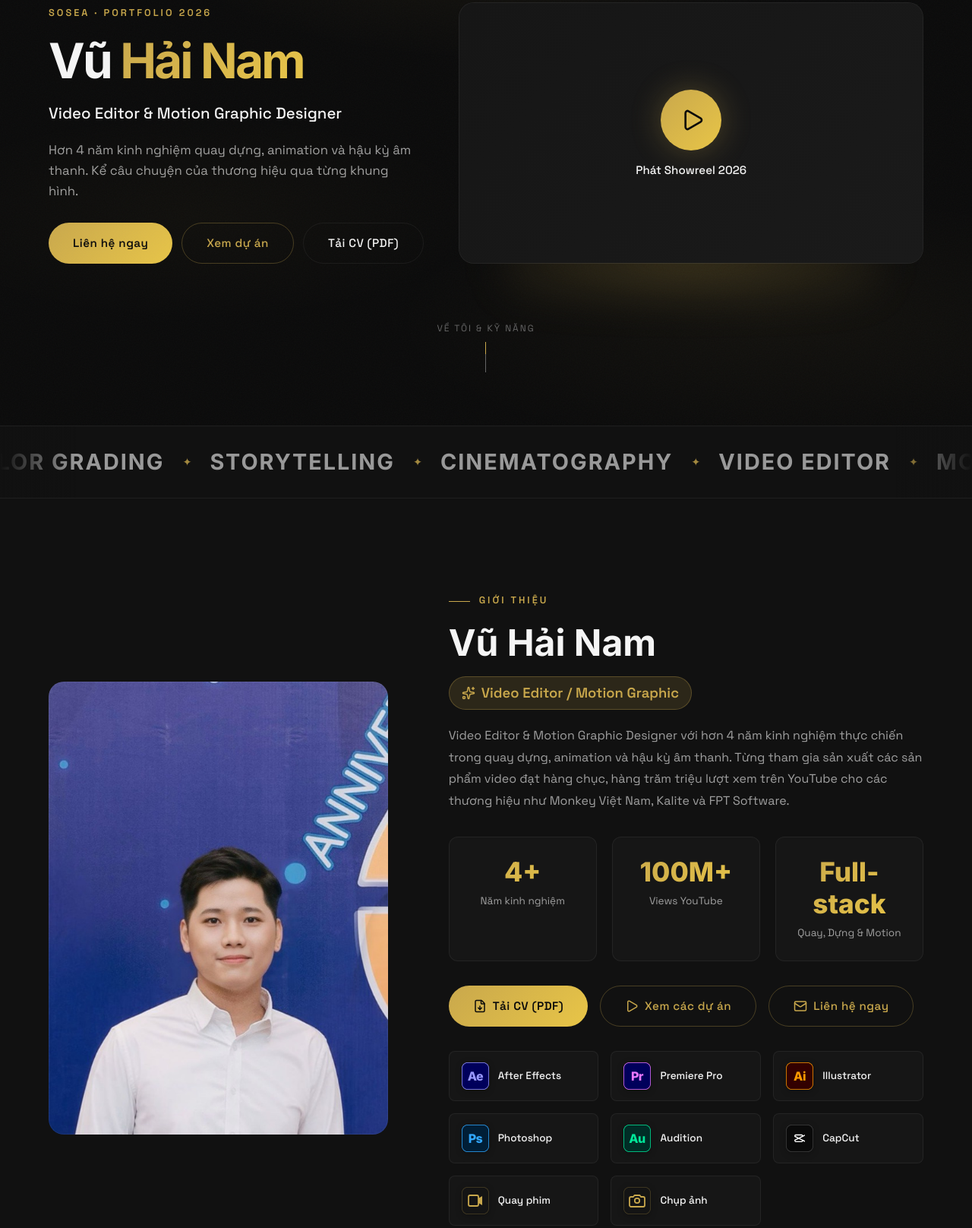
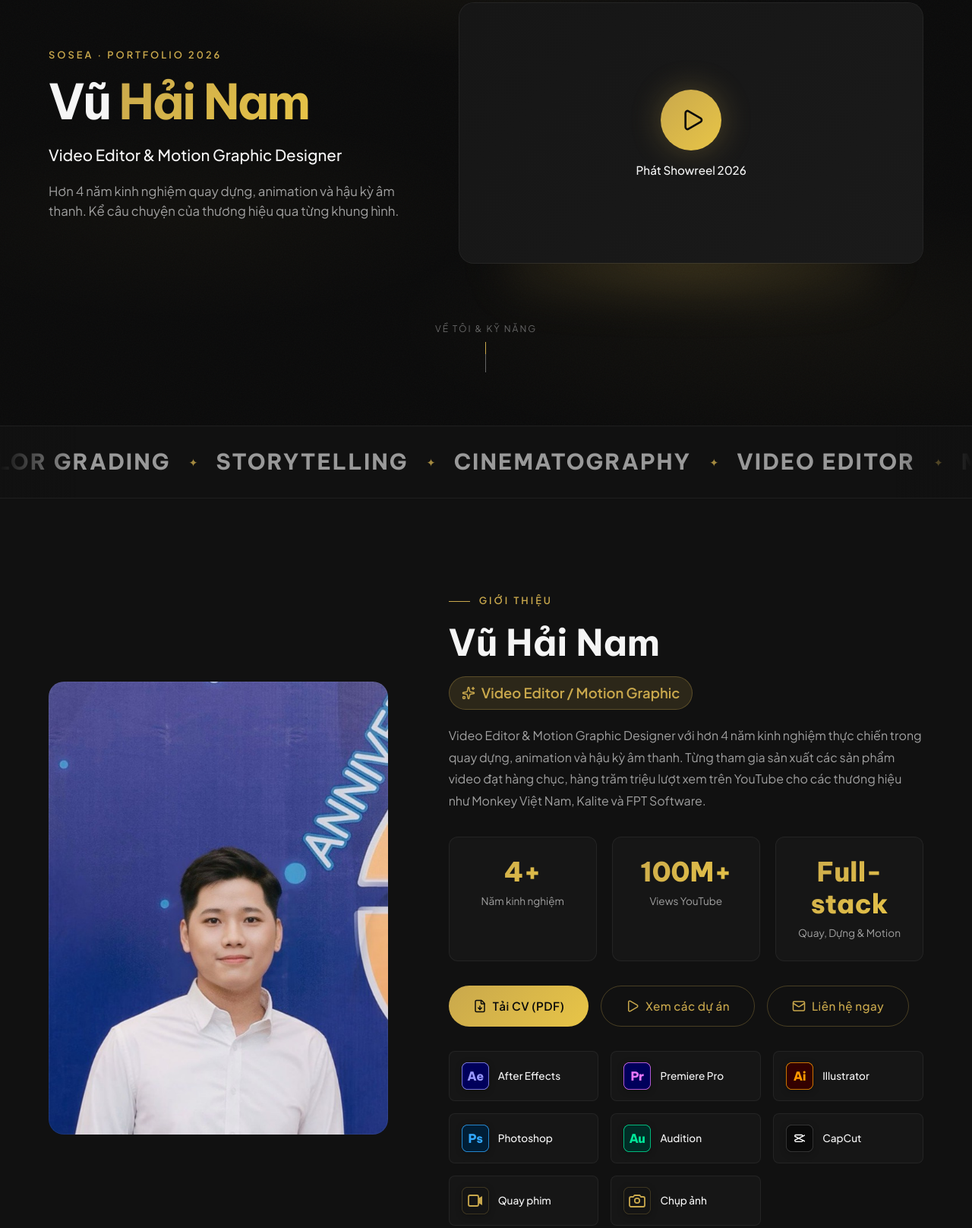
Before and after one commit to Hinam288/HinamPortfolio, a plain HTML site: page index.html in a window 1280 px wide. Shown: the part 127-1743 px from the top of the page at 76% size. Drawn offline with Linux system fonts and the light colour scheme.

Commit message:
Remove top CTA buttons, fix hero-bg click blocking, and upgrade Vietnamese typography (Be Vietnam Pro + Plus Jakarta Sans)

```diff
--- a/css/style.css
+++ b/css/style.css
@@ -18,8 +18,8 @@
     --border-accent: rgba(201, 168, 76, 0.3);
 
     /* Typography */
-    --font-heading: 'Inter', sans-serif;
-    --font-body: 'Space Grotesk', sans-serif;
+    --font-heading: 'Be Vietnam Pro', sans-serif;
+    --font-body: 'Plus Jakarta Sans', sans-serif;
 
     /* Spacing */
     --section-padding: 120px 0;
@@ -521,6 +521,7 @@ input, textarea {
     position: absolute;
     inset: 0;
     z-index: 0;
+    pointer-events: none;
 }
 
 .hero-gradient {
@@ -1143,6 +1144,8 @@ input, textarea {
 }
 
 .showreel .container {
+    position: relative;
+    z-index: 1;
     display: grid;
     grid-template-columns: minmax(0, 0.9fr) minmax(0, 1.1fr);
     align-items: center;
@@ -1174,13 +1177,6 @@ input, textarea {
     font-size: clamp(1.05rem, 1.6vw, 1.35rem);
     font-weight: 500;
     color: var(--text-primary);
-}
-
-.intro-actions {
-    display: flex;
-    flex-wrap: wrap;
-    gap: 12px;
-    margin-top: 28px;
 }
 
 .showreel .showreel-video {
@@ -2289,8 +2285,7 @@ input, textarea {
         text-align: center;
     }
 
-    .showreel .section-header .section-label,
-    .intro-actions {
+    .showreel .section-header .section-label {
         justify-content: center;
     }
 
--- a/index.html
+++ b/index.html
@@ -27,7 +27,7 @@
     <!-- Google Fonts -->
     <link rel="preconnect" href="https://fonts.googleapis.com">
     <link rel="preconnect" href="https://fonts.gstatic.com" crossorigin>
-    <link href="https://fonts.googleapis.com/css2?family=Inter:wght@300;400;500;600;700;800&family=Space+Grotesk:wght@300;400;500;600;700&display=swap" rel="stylesheet">
+    <link href="https://fonts.googleapis.com/css2?family=Be+Vietnam+Pro:wght@400;500;600;700;800&family=Plus+Jakarta+Sans:wght@400;500;600;700&display=swap" rel="stylesheet">
 
     <!-- Lucide 1.53.0 stored locally; license: js/lucide.LICENSE -->
     <script src="js/lucide.min.js" defer></script>
@@ -79,11 +79,6 @@
                 <h1 class="section-title intro-title" id="introTitle">Vũ <span class="text-accent">Hải Nam</span></h1>
                 <p class="intro-role">Video Editor & Motion Graphic Designer</p>
                 <p class="section-desc">Hơn 4 năm kinh nghiệm quay dựng, animation và hậu kỳ âm thanh. Kể câu chuyện của thương hiệu qua từng khung hình.</p>
-                <div class="intro-actions">
-                    <a href="#contact" class="btn btn-primary">Liên hệ ngay</a>
-                    <a href="#portfolio" class="btn btn-outline">Xem dự án</a>
-                    <a href="assets/CV_Vu_Hai_Nam_Video_Editor.pdf" download="CV_Vu_Hai_Nam_Video_Editor.pdf" class="btn btn-ghost">Tải CV (PDF)</a>
-                </div>
             </div>
             <div class="showreel-video reveal">
                 <div class="video-wrapper">
@@ -228,7 +223,7 @@
                             <div class="skill-icon">
                                 <svg viewBox="0 0 36 36" width="36" height="36" class="software-badge" aria-label="After Effects">
                                     <rect width="36" height="36" rx="8" fill="#00005b" stroke="#9999ff" stroke-width="1.5"/>
-                                    <text x="18" y="18" text-anchor="middle" dominant-baseline="central" font-family="'Inter', -apple-system, sans-serif" font-size="16" font-weight="800" fill="#9999ff" letter-spacing="-0.5">Ae</text>
+                                    <text x="18" y="18" text-anchor="middle" dominant-baseline="central" font-family="'Be Vietnam Pro', -apple-system, sans-serif" font-size="16" font-weight="800" fill="#9999ff" letter-spacing="-0.5">Ae</text>
                                 </svg>
                             </div>
                             <span>After Effects</span>
@@ -237,7 +232,7 @@
                             <div class="skill-icon">
                                 <svg viewBox="0 0 36 36" width="36" height="36" class="software-badge" aria-label="Premiere Pro">
                                     <rect width="36" height="36" rx="8" fill="#00005b" stroke="#ea77ff" stroke-width="1.5"/>
-                                    <text x="18" y="18" text-anchor="middle" dominant-baseline="central" font-family="'Inter', -apple-system, sans-serif" font-size="16" font-weight="800" fill="#ea77ff" letter-spacing="-0.5">Pr</text>
+                                    <text x="18" y="18" text-anchor="middle" dominant-baseline="central" font-family="'Be Vietnam Pro', -apple-system, sans-serif" font-size="16" font-weight="800" fill="#ea77ff" letter-spacing="-0.5">Pr</text>
                                 </svg>
                             </div>
                             <span>Premiere Pro</span>
@@ -246,7 +241,7 @@
                             <div class="skill-icon">
                                 <svg viewBox="0 0 36 36" width="36" height="36" class="software-badge" aria-label="Illustrator">
                                     <rect width="36" height="36" rx="8" fill="#330000" stroke="#ff9a00" stroke-width="1.5"/>
-                                    <text x="18" y="18" text-anchor="middle" dominant-baseline="central" font-family="'Inter', -apple-system, sans-serif" font-size="16" font-weight="800" fill="#ff9a00" letter-spacing="-0.5">Ai</text>
+                                    <text x="18" y="18" text-anchor="middle" dominant-baseline="central" font-family="'Be Vietnam Pro', -apple-system, sans-serif" font-size="16" font-weight="800" fill="#ff9a00" letter-spacing="-0.5">Ai</text>
                                 </svg>
                             </div>
                             <span>Illustrator</span>
@@ -255,7 +250,7 @@
                             <div class="skill-icon">
                                 <svg viewBox="0 0 36 36" width="36" height="36" class="software-badge" aria-label="Photoshop">
                                     <rect width="36" height="36" rx="8" fill="#001e36" stroke="#31a8ff" stroke-width="1.5"/>
-                                    <text x="18" y="18" text-anchor="middle" dominant-baseline="central" font-family="'Inter', -apple-system, sans-serif" font-size="16" font-weight="800" fill="#31a8ff" letter-spacing="-0.5">Ps</text>
+                                    <text x="18" y="18" text-anchor="middle" dominant-baseline="central" font-family="'Be Vietnam Pro', -apple-system, sans-serif" font-size="16" font-weight="800" fill="#31a8ff" letter-spacing="-0.5">Ps</text>
                                 </svg>
                             </div>
                             <span>Photoshop</span>
@@ -264,7 +259,7 @@
                             <div class="skill-icon">
                                 <svg viewBox="0 0 36 36" width="36" height="36" class="software-badge" aria-label="Audition">
                                     <rect width="36" height="36" rx="8" fill="#002d26" stroke="#00e699" stroke-width="1.5"/>
-                                    <text x="18" y="18" text-anchor="middle" dominant-baseline="central" font-family="'Inter', -apple-system, sans-serif" font-size="16" font-weight="800" fill="#00e699" letter-spacing="-0.5">Au</text>
+                                    <text x="18" y="18" text-anchor="middle" dominant-baseline="central" font-family="'Be Vietnam Pro', -apple-system, sans-serif" font-size="16" font-weight="800" fill="#00e699" letter-spacing="-0.5">Au</text>
                                 </svg>
                             </div>
                             <span>Audition</span>
```
